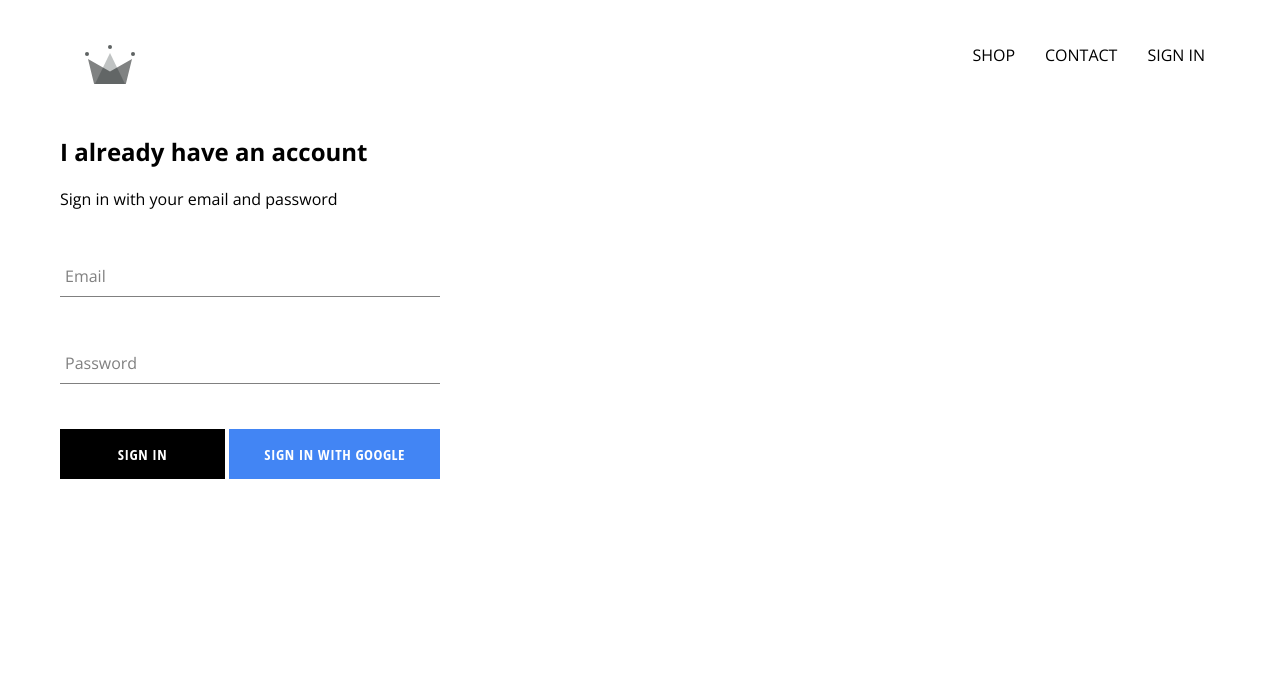
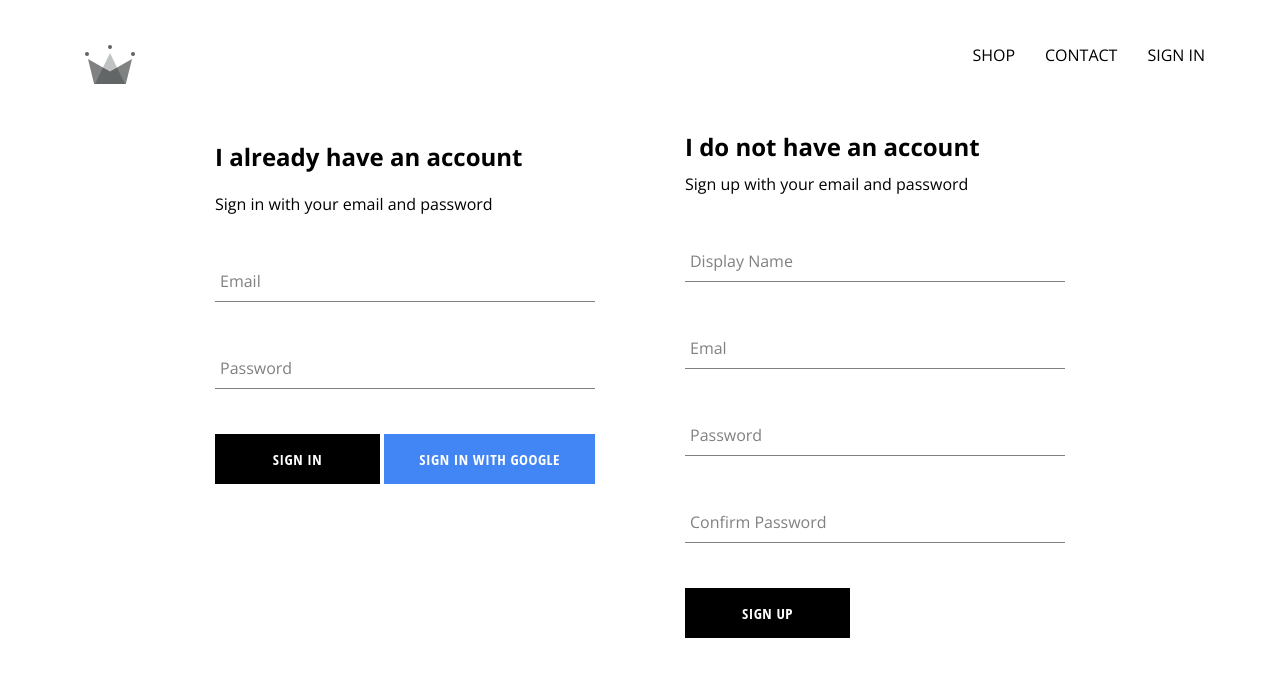
Before and after one commit to gerarvi/crwn-clothing, a React (Create React App) app: page /signin in a window 1280 px wide. Shown: the top 676 px of the page. Built offline with nearby package versions, Linux system fonts and the light colour scheme; no server answers.

Commit message:
implementes firebase utils, included ability to store authenticated user

```diff
--- a/src/App.js
+++ b/src/App.js
@@ -7,7 +7,7 @@ import HomePage from './pages/homepage/homepage.component';
 import ShopPage from "./pages/shop/shop.component";
 import SignInAndSignUpPage from "./pages/sign-in-and-sign-up/sign-in-and-sign-up.component";
 import Header from "./components/header/header.component";
-import { auth } from "./firebase/firebase.utils";
+import { auth, createUserProfileDocument } from "./firebase/firebase.utils";
 
 class App extends React.Component {
   constructor(props) {
@@ -20,8 +20,20 @@ class App extends React.Component {
   unsubscribeFromAuth = null;
 
   componentDidMount(){
-    this.unsubscribeFromAuth = auth.onAuthStateChanged(user => {
-      this.setState({ currentUser: user });
+    this.unsubscribeFromAuth = auth.onAuthStateChanged(async userAuth => {
+      if(userAuth){
+         const userRef = await createUserProfileDocument(userAuth);
+         userRef.onSnapshot(snapShot => {
+          this.setState({
+            currentUser: {
+              id: snapShot.id,
+              ...snapShot.data()
+            }
+          });
+         });
+      } else {
+        this.setState({ currentUser: userAuth });
+      }
     });
   }
 
--- /dev/null
+++ b/src/components/sign-up/sign-up.component.jsx
@@ -0,0 +1,94 @@
+import React from 'react';
+
+import FormInput from '../form-input/form-input.component';
+import CustomButton from "../custom-button/custom-button.component";
+
+import { auth, createUserProfileDocument } from "../../firebase/firebase.utils";
+
+import "./sign-up.styles.scss";
+
+class SignUp extends React.Component {
+
+    constructor(props) {
+        super(props);
+        this.state = {
+            displayName:"",
+            email: "",
+            password: "",
+            confirmPassword: ""
+        }
+    }
+
+    handleSubmit = async event => {
+        event.preventDefault();
+        const {displayName, email, password, confirmPassword} = this.state;
+        if(password !== confirmPassword) {
+            alert("passwords do not match");
+            return;
+        }
+        try {
+            const { user } = await auth.createUserWithEmailAndPassword(email, password);
+            await createUserProfileDocument(user, { displayName });
+            this.setState({
+                displayName:"",
+                email: "",
+                password: "",
+                confirmPassword: ""
+             });
+        } catch (err) {
+            console.error(err);
+        }
+    }
+
+    handleChange = event => {
+        const { name, value } = event.target;
+        this.setState({ [name]: value });
+    }
+
+    render(){
+        const {displayName, email, password, confirmPassword} = this.state;
+        return (
+            <div className="sign-up">
+                <h2 className="title">I do not have an account</h2>
+                <span>Sign up with your email and password</span>
+                <form className="sign-up-form" onSubmit={this.handleSubmit}>
+                    <FormInput
+                        type="text"
+                        name="displayName"
+                        value={displayName}
+                        onChange={this.handleChange}
+                        label="Display Name"
+                        required
+                    />
+                    <FormInput
+                        type="email"
+                        name="email"
+                        value={email}
+                        onChange={this.handleChange}
+                        label="Emal"
+                        required
+                    />
+                    <FormInput
+                        type="password"
+                        name="password"
+                        value={password}
+                        onChange={this.handleChange}
+                        label="Password"
+                        required
+                    />
+                    <FormInput
+                        type="password"
+                        name="confirmPassword"
+                        value={confirmPassword}
+                        onChange={this.handleChange}
+                        label="Confirm Password"
+                        required
+                    />
+                    <CustomButton type="submit">SIGN UP</CustomButton>
+                </form>
+            </div>
+        );
+    }
+}
+
+export default SignUp;
--- /dev/null
+++ b/src/components/sign-up/sign-up.styles.scss
@@ -0,0 +1,9 @@
+.sign-up {
+    display: flex;
+    flex-direction: column;
+    width: 380px;
+
+    .title {
+        margin: 10px 0;
+    }
+}
--- a/src/firebase/firebase.utils.js
+++ b/src/firebase/firebase.utils.js
@@ -12,6 +12,24 @@ const config = {
     measurementId: "G-C1GKNKQCB6"
   };
 
+export const createUserProfileDocument = async (userAuth, additionalData) => {
+  if(!userAuth) return;
+  const userRef = firestore.doc(`users/${userAuth.uid}`);
+  const snapShot = await userRef.get();
+  // console.log(userRef);
+  // console.log(snapShot);
+  if(!snapShot.exists){
+    const { displayName, email } = userAuth;
+    const createdAt = new Date();
+    try {
+      await userRef.set({ displayName, email, createdAt, ...additionalData });
+    } catch(err){
+      console.log("error creating user", err.message);
+    }
+  }
+  return userRef;
+};
+
 firebase.initializeApp(config);
 
 export const auth = firebase.auth();
--- a/src/pages/sign-in-and-sign-up/sign-in-and-sign-up.component.jsx
+++ b/src/pages/sign-in-and-sign-up/sign-in-and-sign-up.component.jsx
@@ -1,12 +1,14 @@
 import React from "react";
 
 import SignIn from "../../components/sign-in/sign-in.component";
+import SignUp from "../../components/sign-up/sign-up.component";
 
 import "./sign-in-and-sign-up.styles.scss";
 
 const SignInAndSignUpPage = () => (
     <div className="sign-in-and-sign-up">
         <SignIn />
+        <SignUp />
     </div>
 );
 
--- a/src/pages/sign-in-and-sign-up/sign-in-and-sign-up.styles.scss
+++ b/src/pages/sign-in-and-sign-up/sign-in-and-sign-up.styles.scss
@@ -0,0 +1,6 @@
+.sign-in-and-sign-up {
+    width: 850px;
+    display: flex;
+    justify-content: space-between;
+    margin: 30px auto;
+}
```
